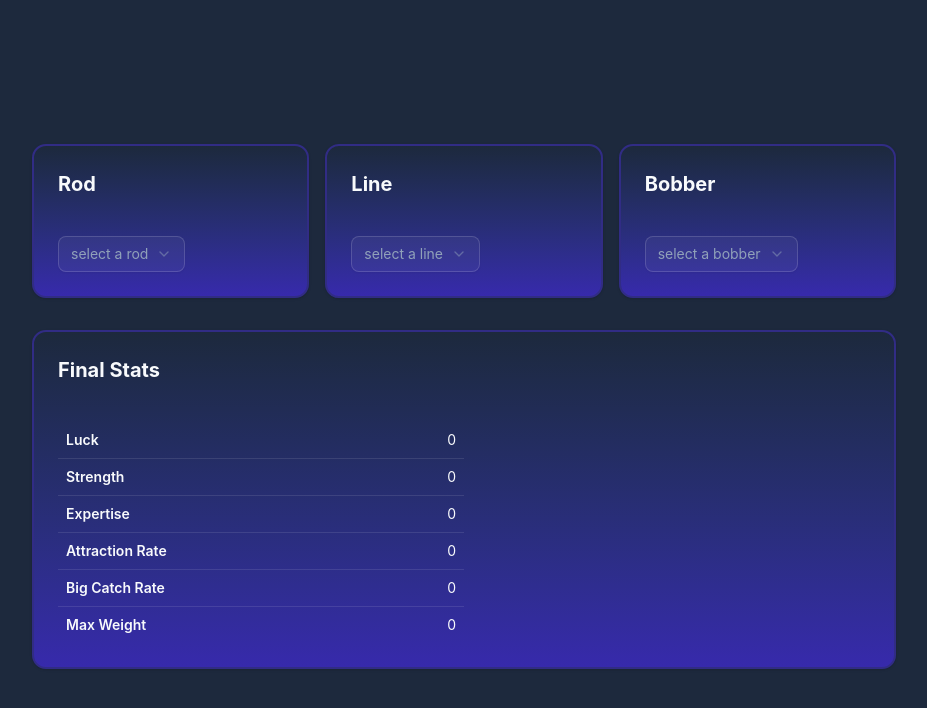
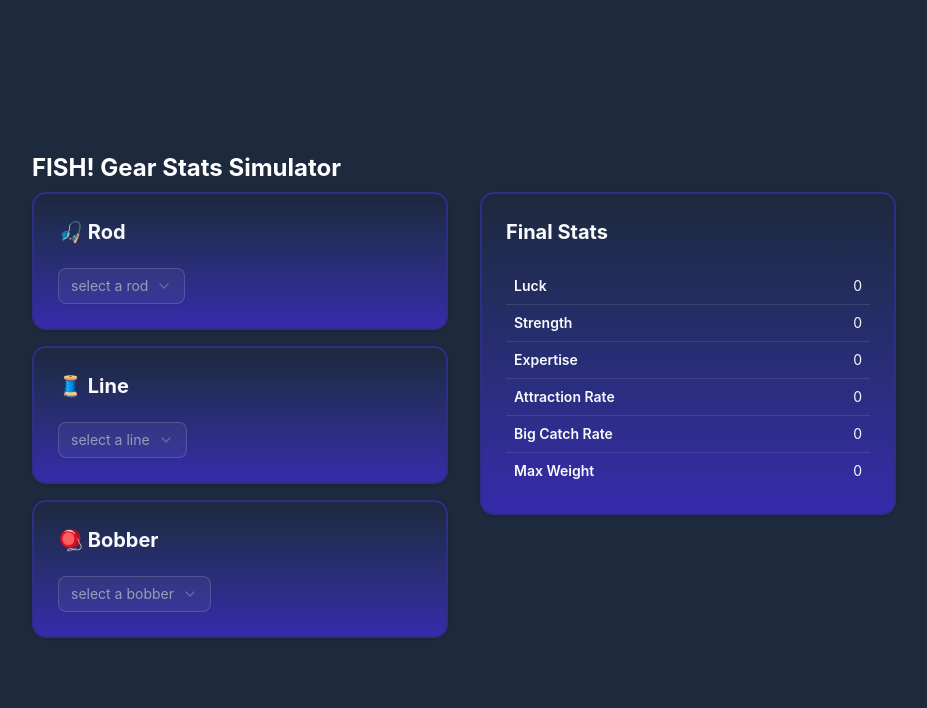
Before and after one commit to gameundwatch/fish-gear-simulator, a SvelteKit app: page / in a window 1280 px wide. Shown: the top 708 px of the page, without its empty margins (176-1103 px from the left). Built offline with nearby package versions, Linux system fonts and the light colour scheme.

Commit message:
スタイリングを見直し修正

```diff
--- a/src/lib/components/statsTable.svelte
+++ b/src/lib/components/statsTable.svelte
@@ -19,7 +19,7 @@
 		</Table.Row>
 		<Table.Row>
 			<Table.Cell class="font-semibold">Attraction Rate</Table.Cell>
-			<Table.Cell class="text-right">{attractionRate}</Table.Cell>
+			<Table.Cell class="text-right">{Math.min(attractionRate, 100)}</Table.Cell>
 		</Table.Row>
 		<Table.Row>
 			<Table.Cell class="font-semibold">Big Catch Rate</Table.Cell>
--- a/src/lib/components/ui/card/card.svelte
+++ b/src/lib/components/ui/card/card.svelte
@@ -14,7 +14,7 @@
 	bind:this={ref}
 	data-slot="card"
 	class={cn(
-		'bg-card text-card-foreground flex flex-col gap-8 rounded-xl border-2 border-indigo-900 bg-gradient-to-b from-slate-800 to-indigo-800 py-6 shadow-sm',
+		'bg-card text-card-foreground flex flex-col gap-4 rounded-xl border-2 border-indigo-900 bg-gradient-to-b from-slate-800 to-indigo-800 py-6 shadow-sm',
 		className
 	)}
 	{...restProps}
--- a/src/routes/+page.svelte
+++ b/src/routes/+page.svelte
@@ -60,11 +60,13 @@
 	);
 </script>
 
-<main class="w-full max-w-4xl h-screen max-h-128 flex flex-col gap-8 px-4">
-	<div class="grid grid-cols-3 gap-4">
+<main class="w-full max-w-4xl h-screen max-h-128 px-4">
+	<h1 class="my-2 text-2xl font-bold">FISH! Gear Stats Simulator</h1>
+	<div class="grid grid-cols-2 gap-8">
+		<div class="grid grid-cols-1 gap-4">
 			<Card.Root>
 				<Card.Header>
-				<h2 class="text-xl font-bold">Rod</h2>
+					<h2 class="text-xl font-bold">🎣 Rod</h2>
 				</Card.Header>
 				<Card.Content>
 					<Select.Root type="single" bind:value={selected_rod}>
@@ -81,7 +83,7 @@
 			</Card.Root>
 			<Card.Root>
 				<Card.Header>
-				<h2 class="text-xl font-bold">Line</h2>
+					<h2 class="text-xl font-bold">🧵 Line</h2>
 				</Card.Header>
 				<Card.Content>
 					<Select.Root type="single" bind:value={selected_line}>
@@ -98,7 +100,7 @@
 			</Card.Root>
 			<Card.Root>
 				<Card.Header>
-				<h2 class="text-xl font-bold">Bobber</h2>
+					<h2 class="text-xl font-bold">🪀 Bobber</h2>
 				</Card.Header>
 				<Card.Content>
 					<Select.Root type="single" bind:value={selected_bobber}>
@@ -119,10 +121,10 @@
 				<Card.Header>
 					<h2 class="text-xl font-bold">Final Stats</h2>
 				</Card.Header>
-			<Card.Content class="grid grid-cols-2">
+				<Card.Content class="grid grid-cols-1">
 					<StatsTable {luck} {strength} {expertise} {attractionRate} {bigCatchRate} {maxWeight} />
 				</Card.Content>
 			</Card.Root>
-		<div></div>
+		</div>
 	</div>
 </main>
```
Lines whose indentation alone changed are shown as unchanged.
